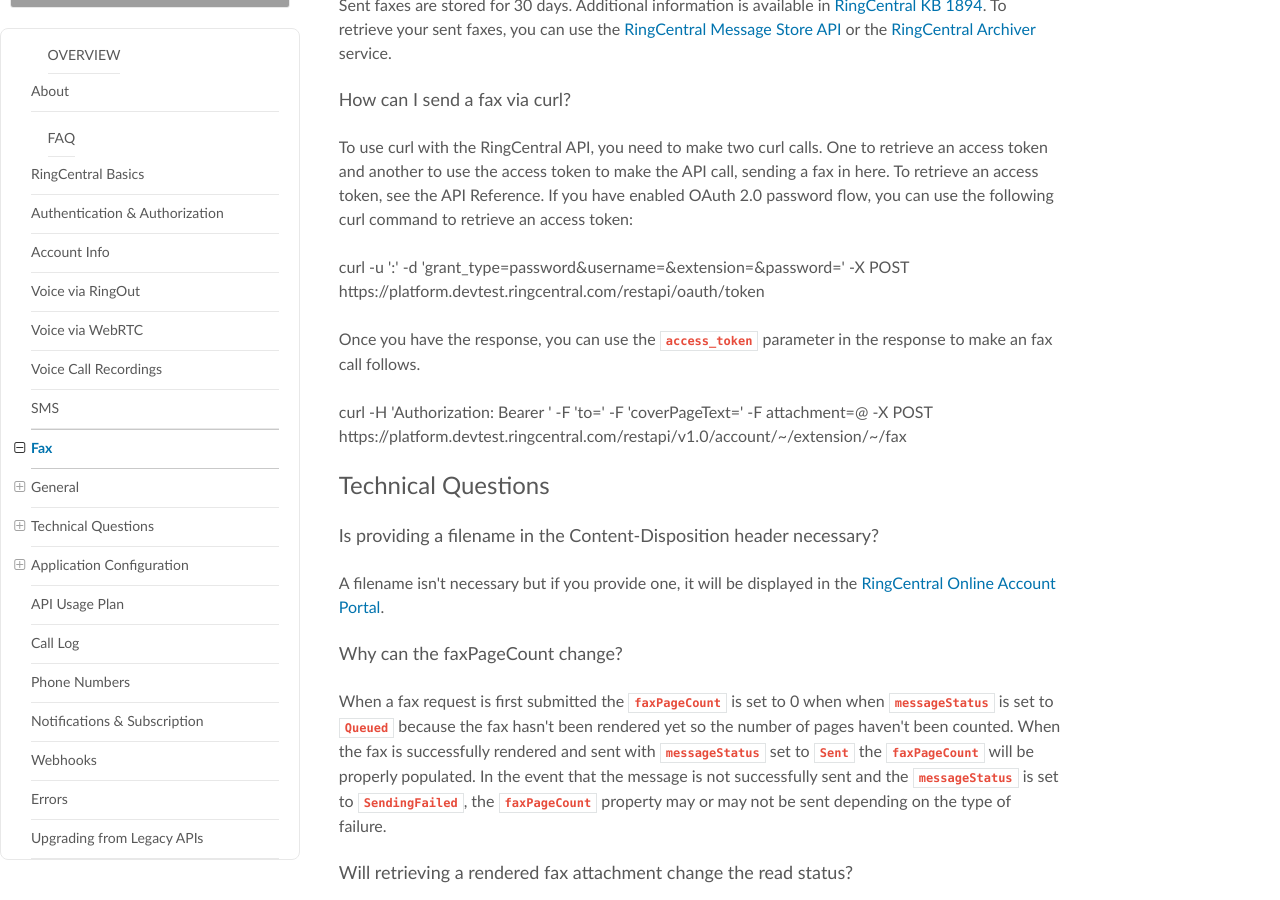
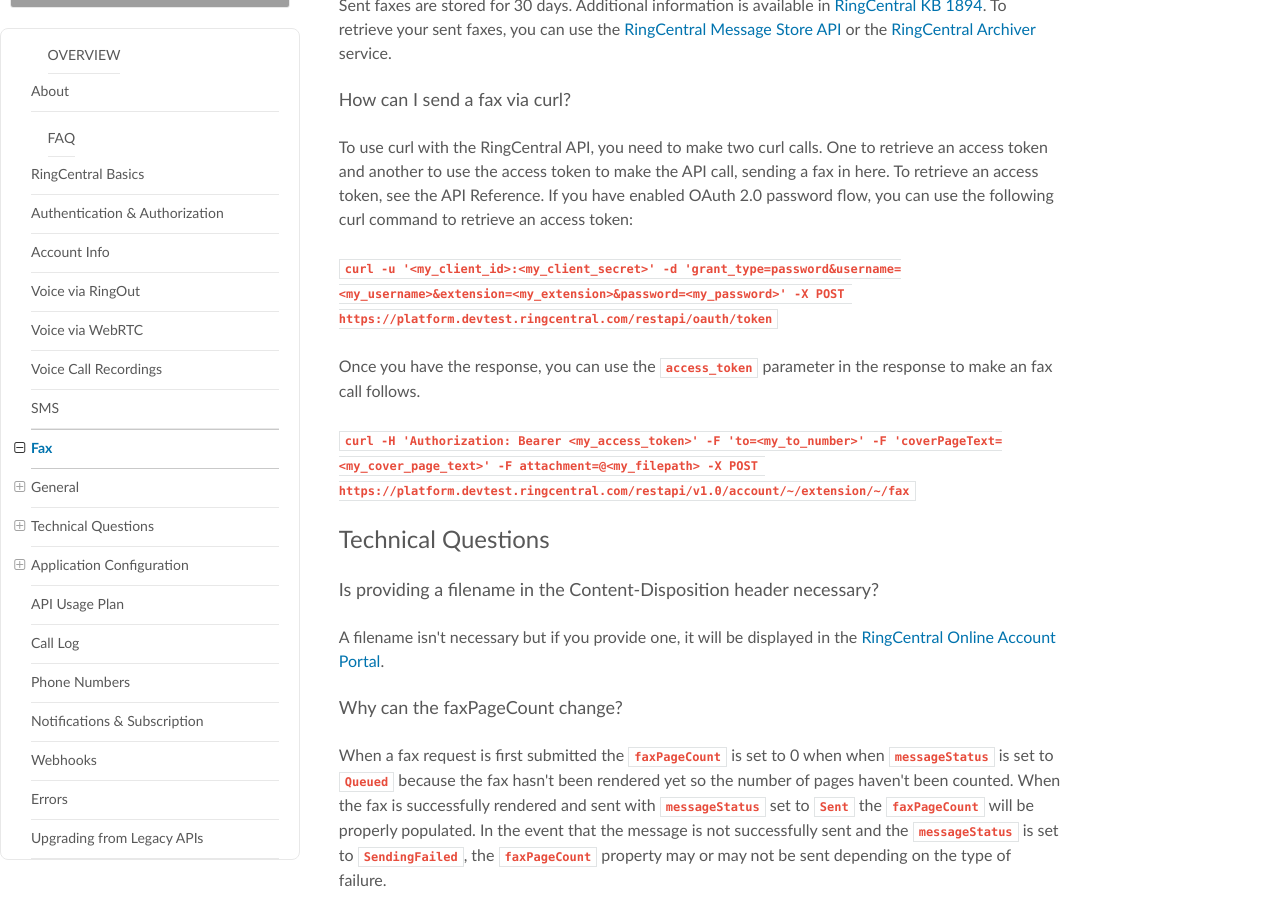
Before and after one commit to ringcentral/ringcentral-faq, an MkDocs documentation site: the page built from docs/fax.md, in a window 1280 px wide and 900 px high, scrolled down 2601 px. Built offline with MkDocs 1.6.1, drawn with Linux system fonts in a browser that asks for light colours; nearby versions of some CDN libraries; old or Windows-style settings are respelled for this version of MkDocs; grey boxes are pictures that could not be loaded.

Commit message:
update format

```diff
--- a/docs/fax.md
+++ b/docs/fax.md
@@ -72,11 +72,11 @@
 
 To use curl with the RingCentral API, you need to make two curl calls. One to retrieve an access token and another to use the access token to make the API call, sending a fax in here. To retrieve an access token, see the API Reference. If you have enabled OAuth 2.0 password flow, you can use the following curl command to retrieve an access token:
 
-curl -u '<my_client_id>:<my_client_secret>' -d 'grant_type=password&username=<my_username>&extension=<my_extension>&password=<my_password>' -X POST https://platform.devtest.ringcentral.com/restapi/oauth/token
+`curl -u '<my_client_id>:<my_client_secret>' -d 'grant_type=password&username=<my_username>&extension=<my_extension>&password=<my_password>' -X POST https://platform.devtest.ringcentral.com/restapi/oauth/token`
 
 Once you have the response, you can use the `access_token` parameter in the response to make an fax call follows.
 
-curl -H 'Authorization: Bearer <my_access_token>' -F 'to=<my_to_number>' -F 'coverPageText=<my_cover_page_text>' -F attachment=@<my_filepath> -X POST https://platform.devtest.ringcentral.com/restapi/v1.0/account/~/extension/~/fax
+`curl -H 'Authorization: Bearer <my_access_token>' -F 'to=<my_to_number>' -F 'coverPageText=<my_cover_page_text>' -F attachment=@<my_filepath> -X POST https://platform.devtest.ringcentral.com/restapi/v1.0/account/~/extension/~/fax`
 
 ## Technical Questions
 
```
